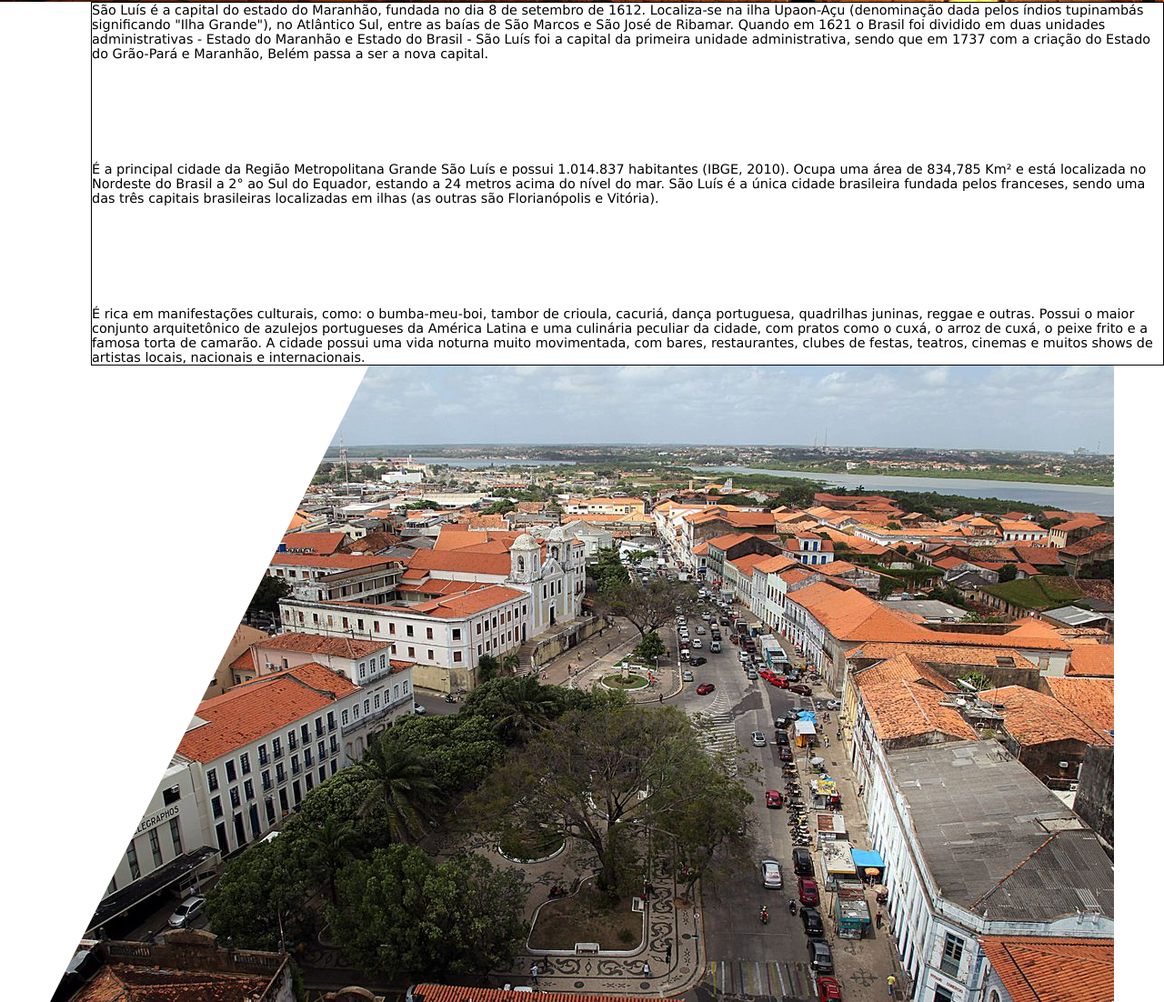
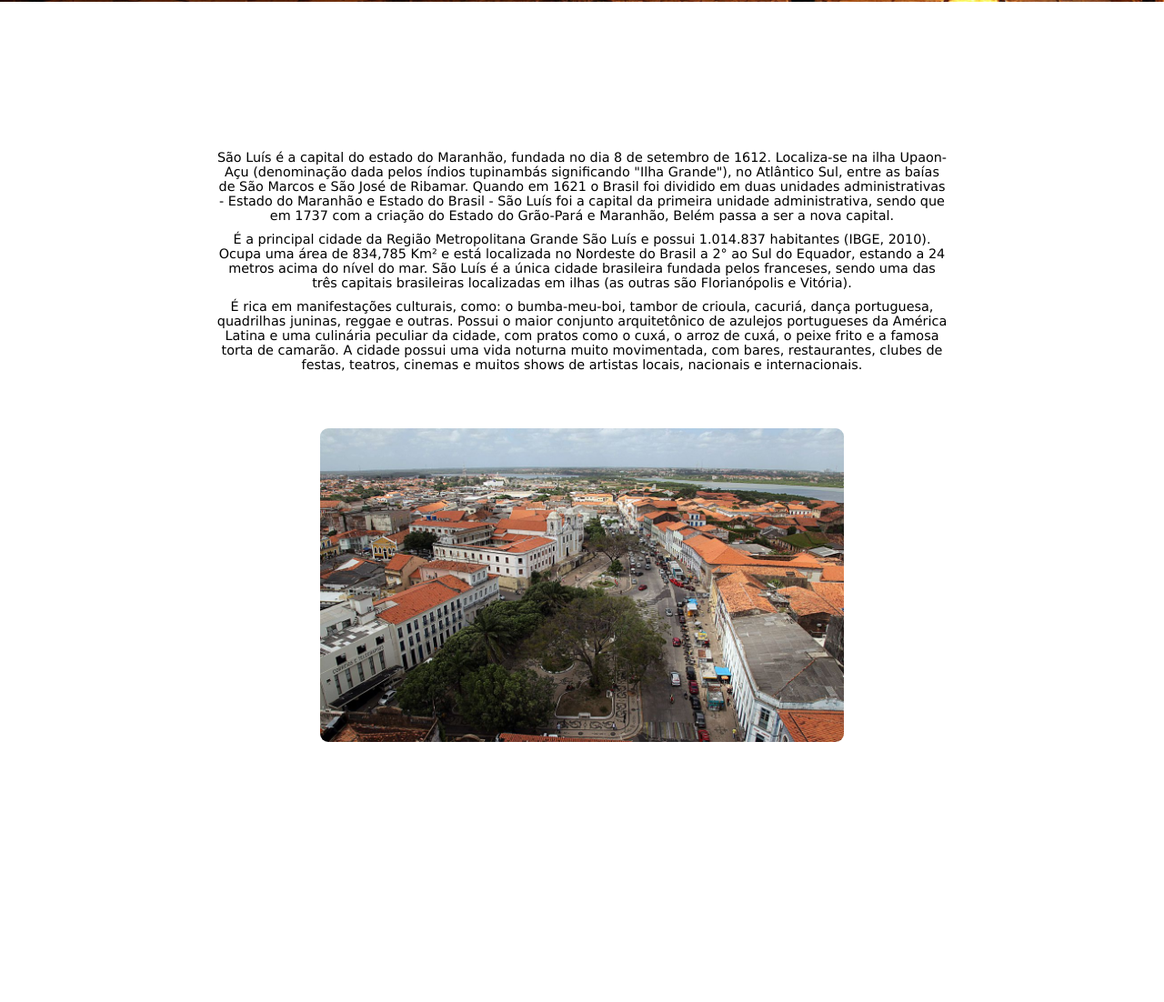
Before and after one commit to felix-gustavo/laboratorio-01-LPWEB, a plain HTML site: page questao-02/index.html in a window 1280 px wide. Shown: the part 638-1740 px from the top of the page at 91% size. After the commit the page ends 1554 px from the top, so only its background shows below. Drawn offline with Linux system fonts and the light colour scheme.

Commit message:
add style to intro section

```diff
--- a/questao-02/index.html
+++ b/questao-02/index.html
@@ -16,7 +16,7 @@
     </header>
     <main>
         <section class="intro">
-            <div>
+            <div class="intro-text">
                 <p>São Luís é a capital do estado do Maranhão, fundada no dia 8 de setembro de 1612. Localiza-se na ilha Upaon-Açu (denominação dada pelos índios tupinambás significando "Ilha Grande"), no Atlântico Sul, entre as baías de São Marcos e São José de Ribamar. Quando em 1621 o Brasil foi dividido em duas unidades administrativas - Estado do Maranhão e Estado do Brasil - São Luís foi a capital da primeira unidade administrativa, sendo que em 1737 com a criação do Estado do Grão-Pará e Maranhão, Belém passa a ser a nova capital.</p>
                 <p>É a principal cidade da Região Metropolitana Grande São Luís e possui 1.014.837 habitantes (IBGE, 2010). Ocupa uma área de 834,785 Km² e está localizada no Nordeste do Brasil a 2° ao Sul do Equador, estando a 24 metros acima do nível do mar. São Luís é a única cidade brasileira fundada pelos franceses, sendo uma das três capitais brasileiras localizadas em ilhas (as outras são Florianópolis e Vitória).</p>
                 <p>É rica em manifestações culturais, como: o bumba-meu-boi, tambor de crioula, cacuriá, dança portuguesa, quadrilhas juninas, reggae e outras. Possui o maior conjunto arquitetônico de azulejos portugueses da América Latina e uma culinária peculiar da cidade, com pratos como o cuxá, o arroz de cuxá, o peixe frito e a famosa torta de camarão. A cidade possui uma vida noturna muito movimentada, com bares, restaurantes, clubes de festas, teatros, cinemas e muitos shows de artistas locais, nacionais e internacionais.</p>
--- a/questao-02/styles.css
+++ b/questao-02/styles.css
@@ -32,31 +32,47 @@ header p {
 }
 
 main {
+    display: flex;
+    justify-content: center;
     width: 100%;
     height: 100%;
-    margin: 0 auto;
     font-size: .9rem;
 }
 
 .intro {
     display: flex;
+    justify-content: space-evenly;
     align-items: center;
+    width: 90%;
+    height: 100%;
+    margin: 100px 0;
 }
 
 /* background-image: linear-gradient(to right, white 60%, rgba(0, 0, 0, 0)); */
-.intro img {
-    /* shape-outside: polygon(30% 0%, 0% 100%, 100% 100%, 100% 0%); */
-    clip-path: polygon(30% 0%, 0% 100%, 100% 100%, 100% 0%);
-}
+/* shape-outside: polygon(30% 0%, 0% 100%, 100% 100%, 100% 0%); */
+/* clip-path: polygon(30% 0%, 0% 100%, 100% 100%, 100% 0%); */
 
-.intro div {
-    height: 400px;
+.intro .intro-text {
+    width: 100%;
+    height: 100%;
     display: flex;
     justify-content: space-between;
     flex-direction: column;
-    /* text-align: end; */
-    border: 1px solid;
-    margin-left: 100px;
+    text-align: justify;
+    align-items: center;
+    margin: 5%;
+}
+
+.intro img {
+    width: auto;
+    height: auto;
+    max-width: 50%;
+    max-height: fit-content;
+    border-radius: 9px;
+}
+.intro .intro-text p {
+    text-indent: 4ch;
+    margin: 5px 0;
 }
 
 .como-circular {
@@ -73,7 +89,11 @@ main {
     .intro {
         flex-direction: column;
     }
-    .intro .texto {
+    .intro .intro-text {
         text-align: center;
+        width: 70%;
+    }
+    .intro .intro-text p {
+        text-indent: 0;
     }
 }
```
